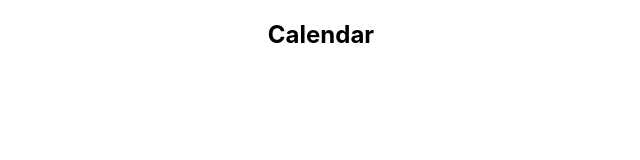
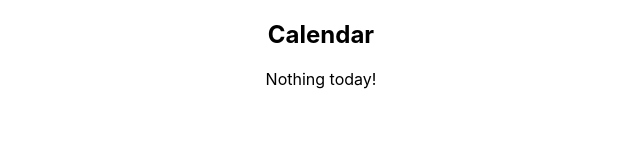
Before and after one commit to faith-child/calandar, a React (Create React App) app: page / in a window 1280 px wide. Shown: the top 160 px of the page, without its empty margins (319-959 px from the left). Built offline with nearby package versions, Linux system fonts and the light colour scheme.

Commit message:
added nothing today message

```diff
--- a/src/calendar.js
+++ b/src/calendar.js
@@ -5,6 +5,7 @@ class Calendar extends React.Component{
         return(
             <>
                 <h2>Calendar</h2>
+                <p>Nothing today!</p>
             </>
         )
     }
```
